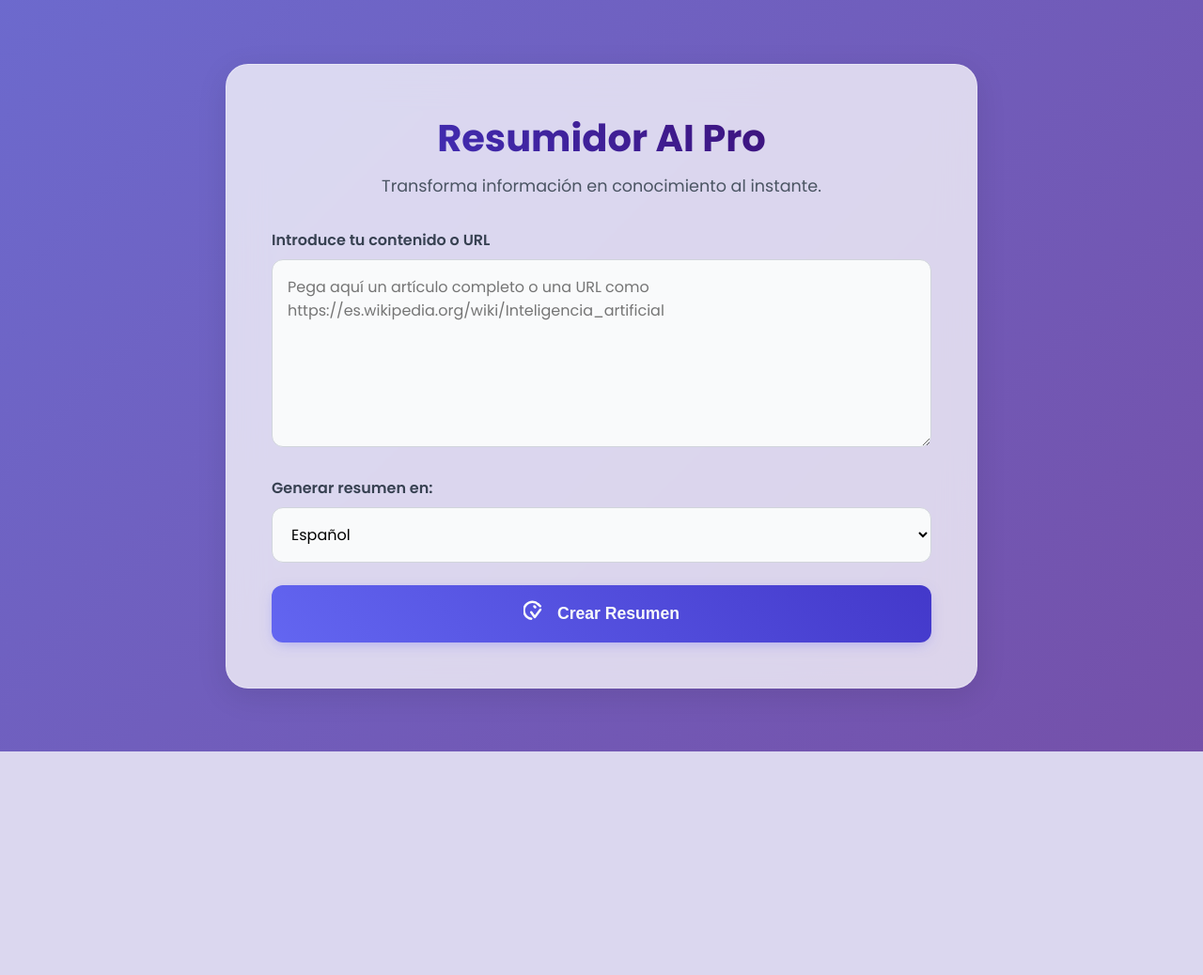
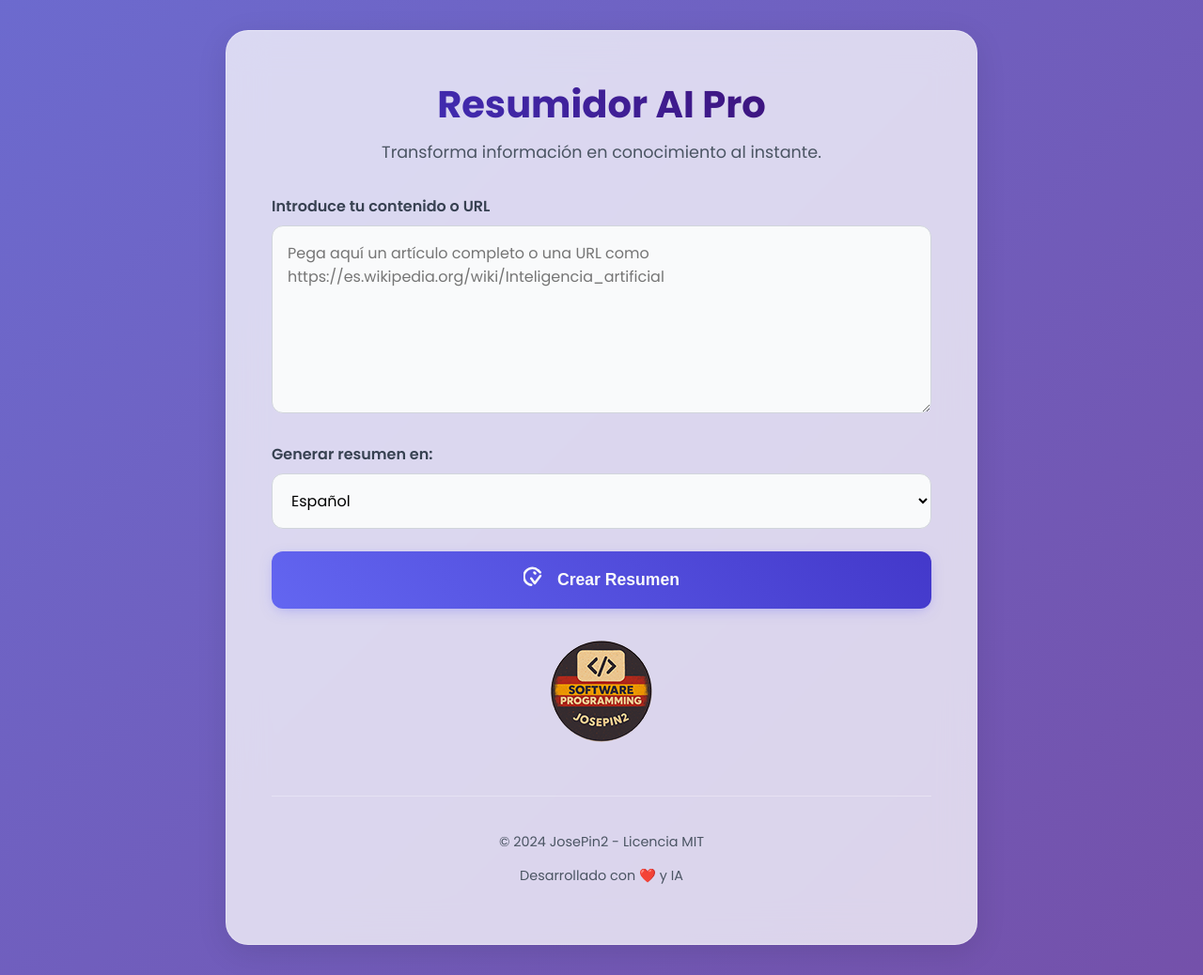
Before and after one commit to josepin2/Resumidor-IA, a Flask app: page / in a window 1280 px wide. Shown: the whole page at 94% size. Before the commit the page ends 800 px from the top, so only its background shows below. Run offline with Flask 3, Linux system fonts and the light colour scheme.

Commit message:
Añadido logo y footer con información del autor y licencia MIT

```diff
--- a/templates/index.html
+++ b/templates/index.html
@@ -225,6 +225,17 @@
             </div>
         </div>
         {% endif %}
+
+        <!-- Logo -->
+        <div style="text-align: center; margin: 2rem 0;">
+            <img src="../logopin-p.png" alt="Logo" style="max-width: 200px; height: auto;">
+        </div>
+
+        <!-- Footer -->
+        <footer style="margin-top: 3rem; text-align: center; padding-top: 1.5rem; border-top: 1px solid var(--border-color); color: #4b5563; font-size: 0.9rem;">
+            <p>© 2024 JosePin2 - Licencia MIT</p>
+            <p>Desarrollado con ❤️ y IA</p>
+        </footer>
     </div>
 
     <script>
```
Also changed, not shown: logopin-p.png (added).
